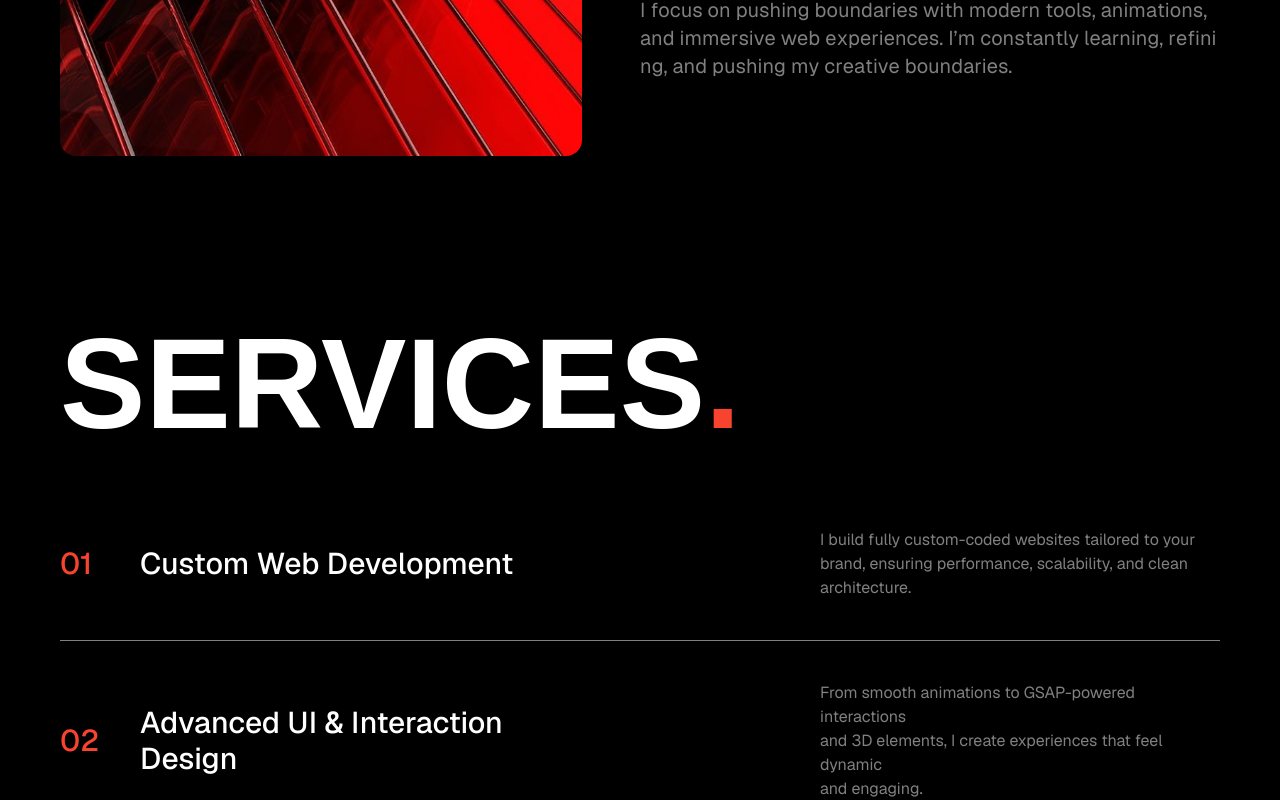
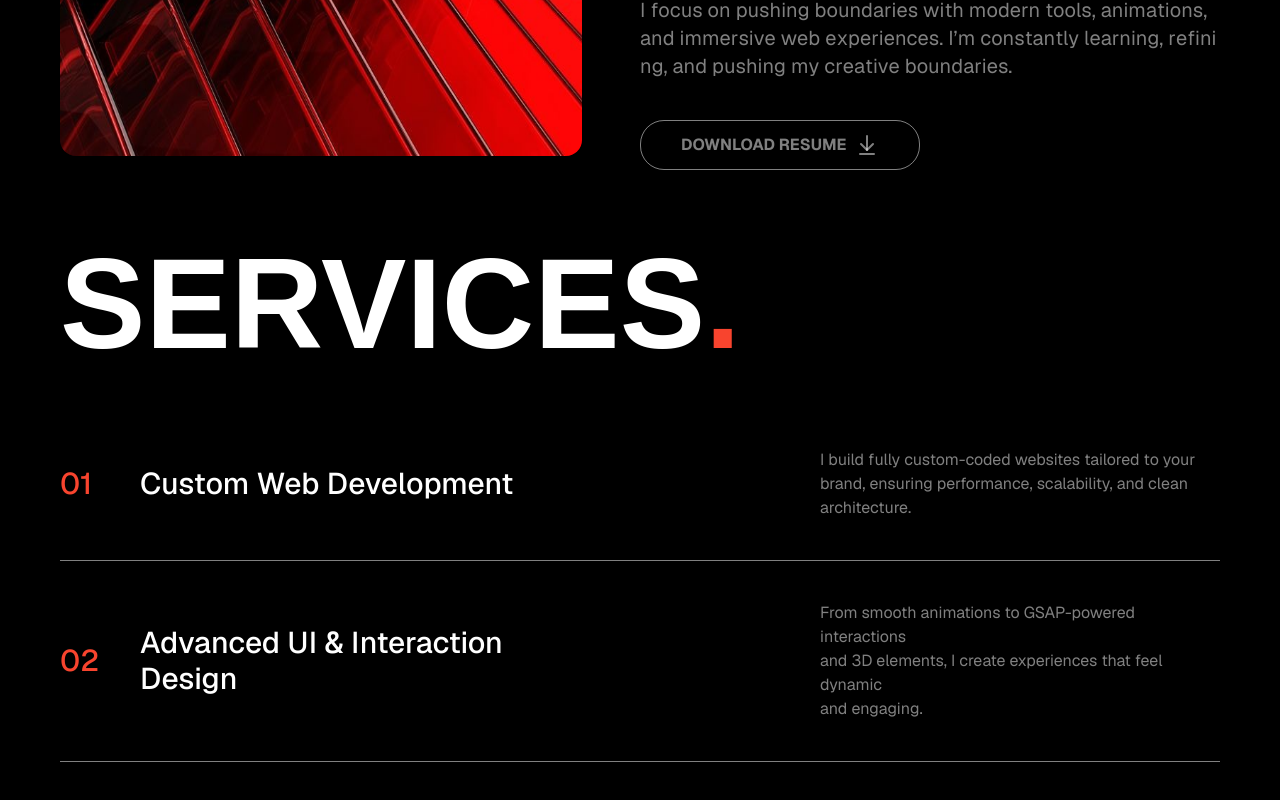
Before and after one commit to AmanChoudhary003/portfolio-aman, a Next.js app: page / in a window 1280 px wide. Shown: the part 1500-2300 px from the top of the page. Built offline with nearby package versions, Linux system fonts and the light colour scheme; a web font is replaced by a local one.

Commit message:
open new page  for social Links, added resume pdf

```diff
--- a/app/contact/page.tsx
+++ b/app/contact/page.tsx
@@ -135,7 +135,12 @@ export default function Contact() {
           >
             {socials.map((logo, index) => {
               return (
-                <Link key={index} href={`${logo.link}`}>
+                <Link
+                  key={index}
+                  target="_blank"
+                  rel="noopener noreferrer"
+                  href={`${logo.link}`}
+                >
                   <div className="w-10 h-10 rounded-sm m-1  bg-(--highlightColor) relative cursor-pointer">
                     <Image
                       src={`/images/${logo.imgSrc}`}
--- a/app/globals.css
+++ b/app/globals.css
@@ -65,7 +65,8 @@ textarea:focus {
 /* ************************** */
 #text404 span,
 #homepageReturn,
-#serviceTab .headingDiv {
+#serviceTab .headingDiv,
+#resumeBtn {
   opacity: 0;
   transform: translate(0, 50px);
 }
--- a/app/not-found.tsx
+++ b/app/not-found.tsx
@@ -1,31 +1,40 @@
 "use client";
 
 import Link from "next/link";
-import { gsap, useGSAP, SplitText } from "@/lib/gsapConfig";
+import { useRef } from "react";
+import { gsap, useGSAP } from "@/lib/gsapConfig";
 
 export default function NotFound() {
-  useGSAP(() => {
-    gsap.to("#text404 span", {
+  const container = useRef<HTMLDivElement>(null);
+  useGSAP(
+    () => {
+      const tl = gsap.timeline();
+
+      tl.to("#text404 span", {
         opacity: 1,
-      y: 0,
+        y: 100,
         duration: 1,
         stagger: 0.05,
         ease: "power1.inOut",
       });
-  });
-  useGSAP(() => {
-    gsap.to("#homepageReturn", {
+      tl.to("#homepageReturn", {
         opacity: 1,
         y: 0,
         duration: 0.5,
         stagger: 0.05,
         ease: "power1.inOut",
-    });
-  });
+
+      }, "-=0.7");
+    },
+    { scope: container },
+  );
 
   return (
     <div className="w-full h-screen flex justify-center items-center">
-      <div className="w-full h-screen flex flex-col justify-center items-center">
+      <div
+        ref={container}
+        className="w-full h-screen flex flex-col justify-center items-center"
+      >
         <h2
           id="text404"
           className=" highlightFont text-[15rem] md:text-[30vw] -ml-10 md:-ml-15 text-white -tracking-[1.5rem] md:-tracking-[3rem] font-bold leading-none"
--- a/component/about.tsx
+++ b/component/about.tsx
@@ -2,6 +2,7 @@
 
 import Image from "next/image";
 import { useRef } from "react";
+import { ArrowDownToLine } from "lucide-react";
 import { gsap, useGSAP, SplitText } from "@/lib/gsapConfig";
 export default function About() {
   const aboutRef = useRef<HTMLDivElement>(null);
@@ -26,12 +27,23 @@ export default function About() {
           stagger: 0.05,
         });
       });
+      gsap.to("#resumeBtn", {
+        opacity: 1,
+        y: 0,
+        duration: 1,
+        ease: "back.out(2)",
+        scrollTrigger: {
+          trigger: aboutRef.current,
+          start: "top top",
+        },
+      });
     },
+
     { scope: aboutRef },
   );
 
   return (
-    <div ref={aboutRef} className="h-190 sm:h-170 md:h-150 lg:h-170 p-5 sm:p-15 ">
+    <div ref={aboutRef} className="h-210 sm:h-200 md:h-150 p-5 sm:p-15 ">
       <h2 className="highlightFont text-white text-6xl md:text-8xl font-bold my-2">
         ABOUT
         <span className="  text-(--highlightColor)">.</span>
@@ -67,6 +79,18 @@ export default function About() {
             immersive web experiences. I’m constantly learning, refining, and
             pushing my creative boundaries.
           </p>
+          <div id="resumeBtn" className=" mt-10">
+            <a
+              href={`/pdf/Aman_Choudhary_Resume.pdf`}
+              download={`Aman_Choudhary_Resume.pdf`}
+              target="_blank"
+              rel="noopener noreferrer"
+              className="w-fit flex  px-10 py-3 font-bold border rounded-3xl transition-all duration-300 hover:text-black hover:bg-white group"
+            >
+              DOWNLOAD RESUME{" "}
+              <ArrowDownToLine className="ml-2 transition-all duration-300 group-hover:text-black" />
+            </a>
+          </div>
         </div>
       </div>
     </div>
--- a/component/footer.tsx
+++ b/component/footer.tsx
@@ -40,6 +40,8 @@ export default function Footer() {
                 <li key={index} className="buttonHover my-2">
                   <Link
                     href={link.link}
+                    target="_blank"
+                    rel="noopener noreferrer"
                     className="text-xl font-medium text-white "
                   >
                     {link.label.toUpperCase()}
--- a/component/tool.tsx
+++ b/component/tool.tsx
@@ -84,7 +84,6 @@ export default function Tool() {
                 y={line ? line.imgPos.y : ""}
                 width="45"
                 height="45"
-                className="hover:text-red-500"
               />
             </g>
           );
```
Also changed, not shown: 1 other file (tests, documents, lock files or other folders). Lines whose indentation alone changed are shown as unchanged.
